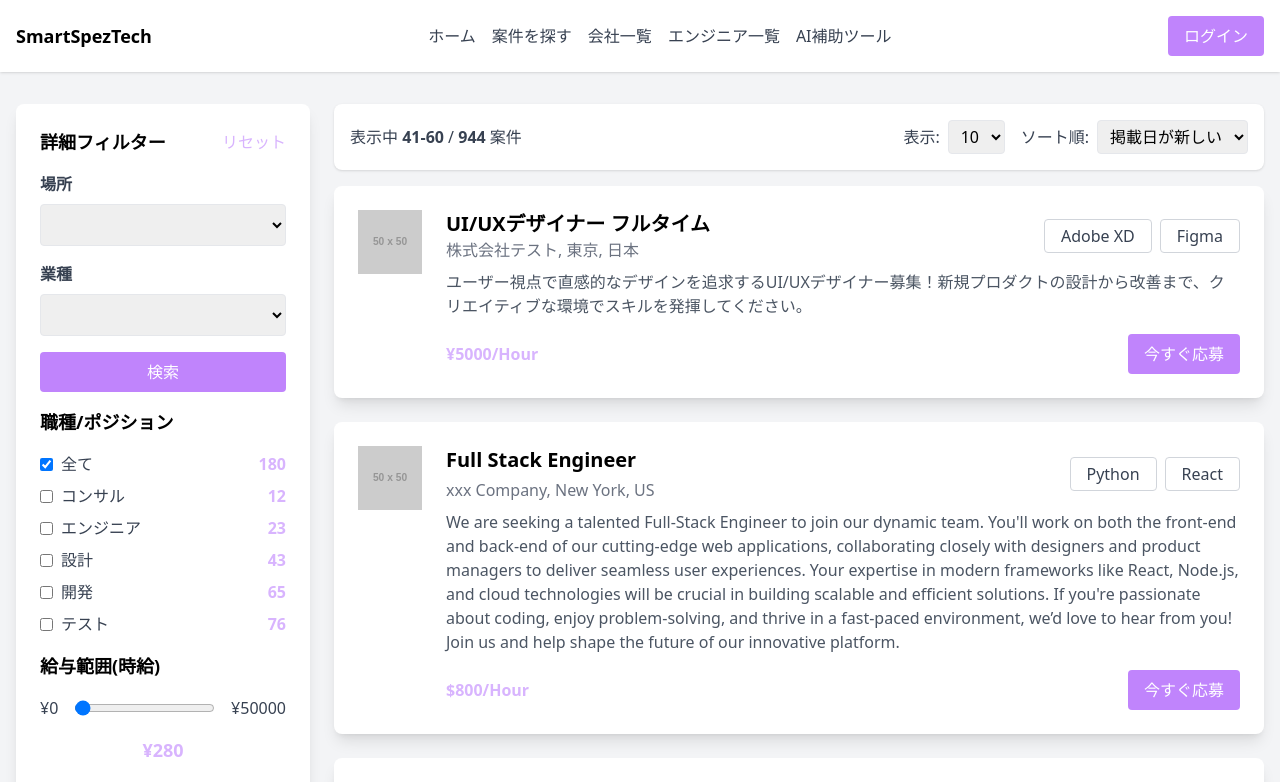
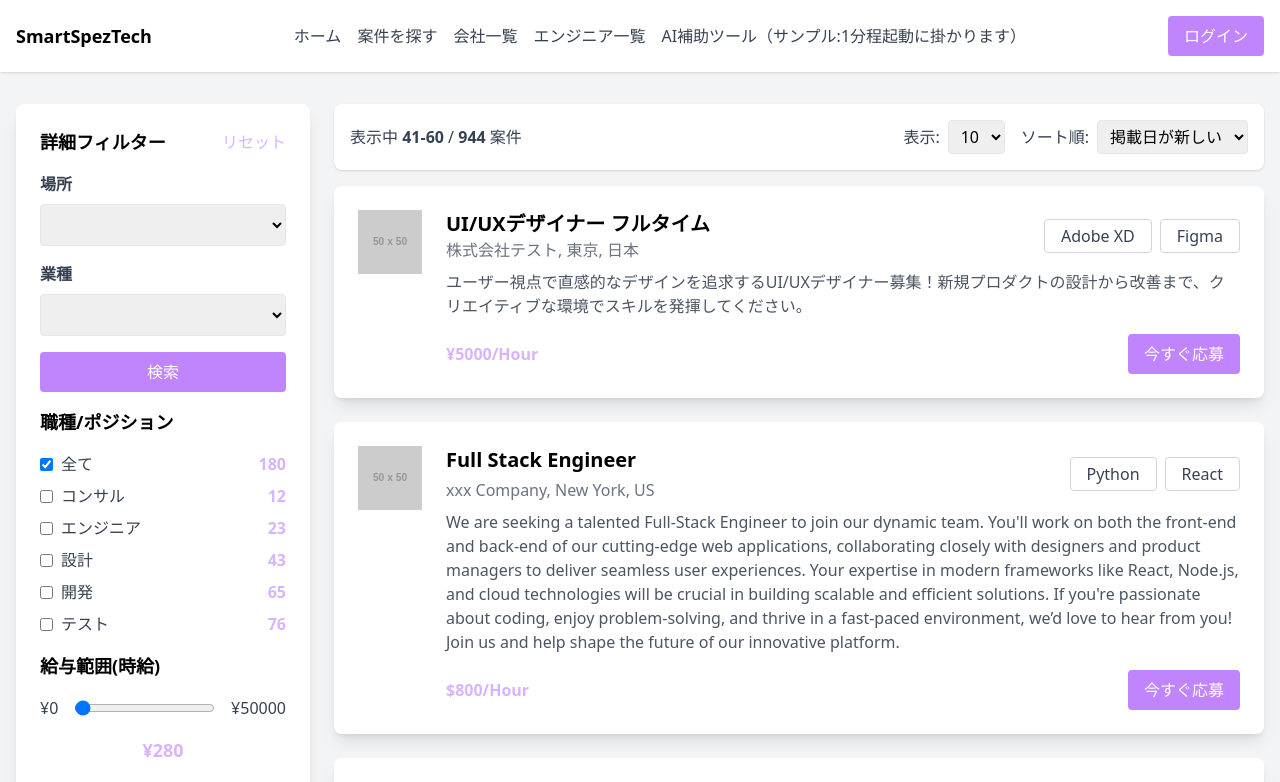
Before and after one commit to jumpei-yamamoto/SmartSpezTech-Frontend, a React (Create React App) app: page /joblist in a window 1280 px wide. Shown: the top 782 px of the page. Built offline with nearby package versions, Linux system fonts and the light colour scheme.

Commit message:
デモ用にリンク先の説明文を追加

```diff
--- a/src/components/Header.tsx
+++ b/src/components/Header.tsx
@@ -25,13 +25,17 @@ const Header: React.FC = () => {
           >
             エンジニア一覧
           </Link>
-          <Link to={"/jobdetail"} className="text-gray-700 hover:text-gray-900">
-            AI補助ツール
-          </Link>
+          <a
+            href="https://fullstack-app-huzb.onrender.com/"
+            className="text-gray-700 hover:text-gray-900"
+            target="_blank"
+          >
+            AI補助ツール（サンプル:1分程起動に掛かります）
+          </a>
         </nav>
-        <button className="bg-purple-400 text-white px-4 py-2 rounded">
+        <Link to={"/"} className="bg-purple-400 text-white px-4 py-2 rounded">
           ログイン
-        </button>
+        </Link>
       </div>
     </header>
   );
--- a/src/pages/Login.tsx
+++ b/src/pages/Login.tsx
@@ -70,6 +70,9 @@ const Login: React.FC = () => {
             Sign up with Google
           </button>
         </form>
+        <h2 className="text-red-500">
+          ログインでそのまま画面遷移します。内部もヘッダーのリンクやカードの一番目をクリックすると画面遷移します。
+        </h2>
       </div>
     </div>
   );
```
